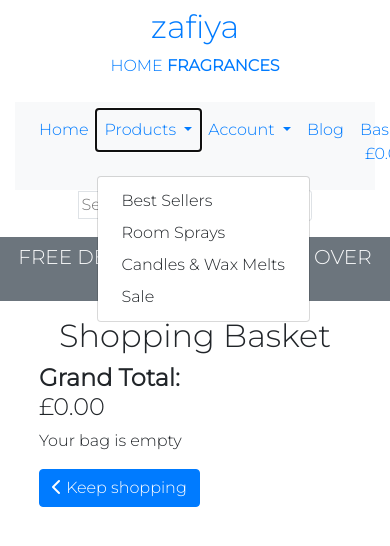
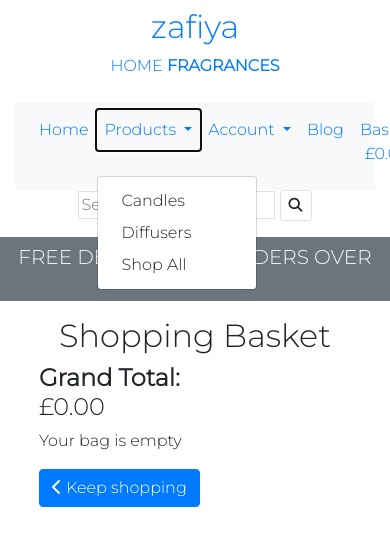
Before and after one commit to BegumDev/zafiya2, a Django app: page /bag/ in a window 390 px wide, after a click on "Products"; the page is wider, and only the part inside the window is pictured. Shown: the top 546 px of that part. Run offline with Django 3.2, Linux system fonts and the light colour scheme; parts of the project's set-up code (start-up, migrations or seed data) failed here and were passed over; some libraries are stand-ins or nearby versions.

Commit message:
Add sort by cateogries to mobile navigation.

```diff
--- a/products/views.py
+++ b/products/views.py
@@ -7,7 +7,7 @@ def all_products(request):
     """ A view to show all products """
     products = Product.objects.all()
     query = None
-    category = None
+    categories = None
 
     if request.GET:
         # filter by categories
--- a/templates/includes/mobile-nav.html
+++ b/templates/includes/mobile-nav.html
@@ -20,10 +20,9 @@
                         Products
                     </a>
                     <div class="dropdown-menu" aria-labelledby="navbarDropdown">
-                        <a class="dropdown-item" href="#">Best Sellers</a>
-                        <a class="dropdown-item" href="{% url 'account_logout' %}">Room Sprays</a>
-                        <a class="dropdown-item" href="{% url 'account_signup' %}">Candles & Wax Melts</a>
-                        <a class="dropdown-item" href="{% url 'account_login' %}">Sale</a>
+                        <a class="dropdown-item" href="{% url 'products' %}?category=candles">Candles</a>
+                        <a class="dropdown-item" href="{% url 'products' %}?category=diffusers">Diffusers</a>
+                        <a class="dropdown-item" href="{% url 'products' %}?category=candles,diffusers">Shop All</a>
                     </div>
                 </li>
                 <!-- account -->
@@ -33,14 +32,14 @@
                     </a>
                     <div class="dropdown-menu" aria-labelledby="navbarDropdown">
                         {% if request.user.is_authenticated %}
-                        {% if request.user.is_superuser %}
-                        <a class="dropdown-item" href="#">Product Management</a>
-                        {% endif %}
+                            {% if request.user.is_superuser %}
+                            <a class="dropdown-item" href="#">Product Management</a>
+                            {% endif %}
                         <a class="dropdown-item" href="#">My Profile</a>
                         <a class="dropdown-item" href="{% url 'account_logout' %}">Logout</a>
                         {% else %}
-                        <a class="dropdown-item" href="{% url 'account_signup' %}">Register</a>
-                        <a class="dropdown-item" href="{% url 'account_login' %}">Login</a>
+                            <a class="dropdown-item" href="{% url 'account_signup' %}">Register</a>
+                            <a class="dropdown-item" href="{% url 'account_login' %}">Login</a>
                         {% endif %}
                     </div>
                 </li>
```
